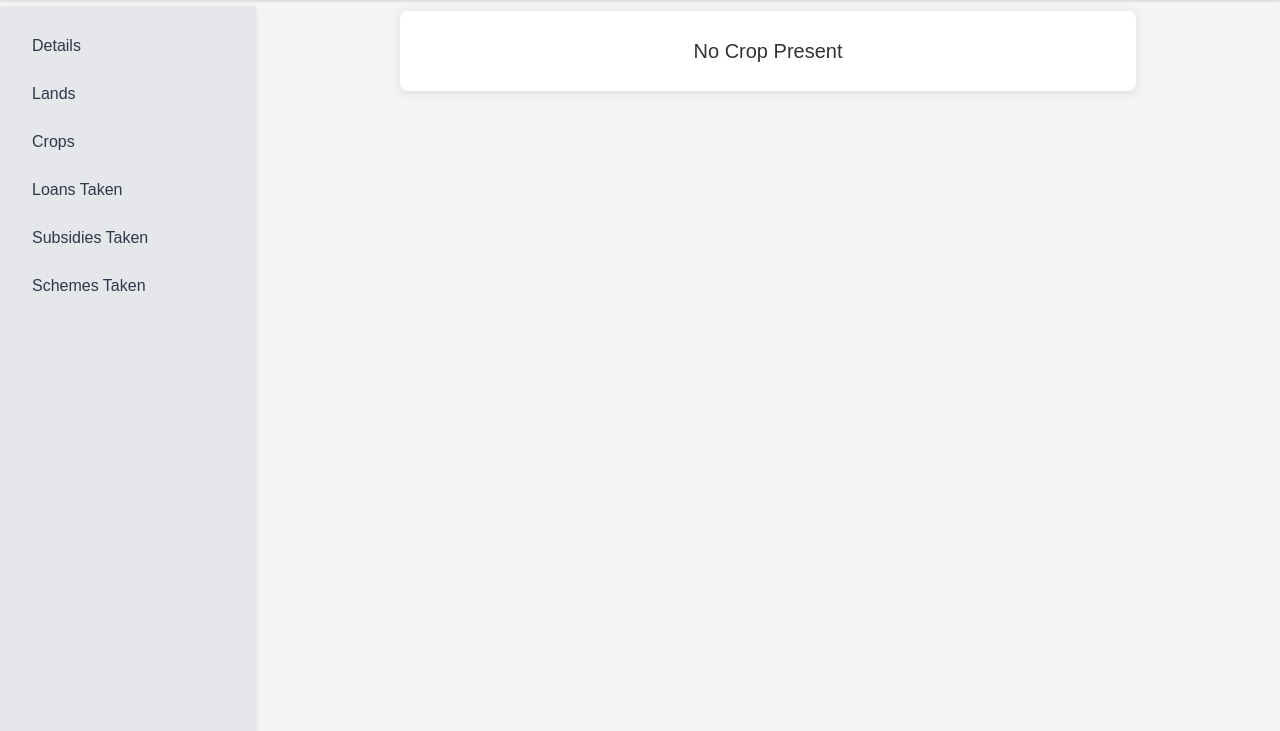
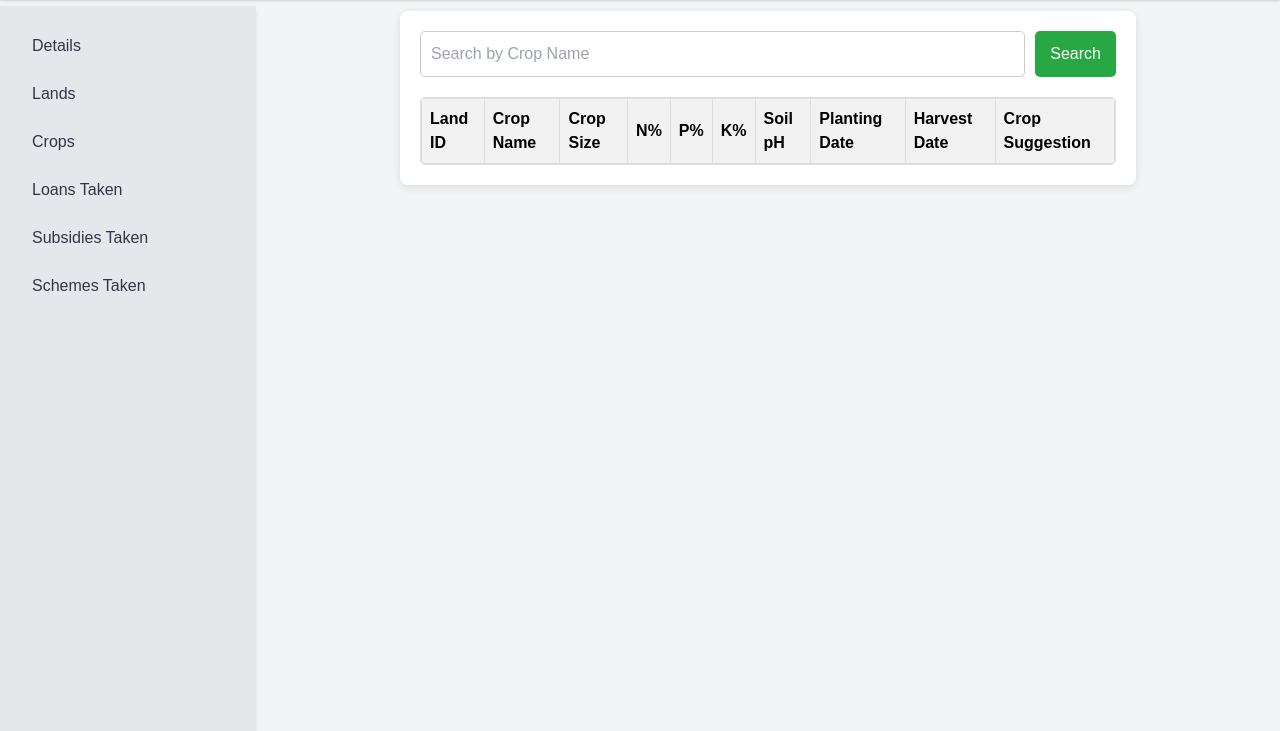
Before and after one commit to prudhvi-machana/Agrinexus, a Flask app: page /farmer_crops in a window 1280 px wide. Shown: the part 69-800 px from the top of the page. Run offline with Flask 3, Linux system fonts and the light colour scheme; the visitor is signed in with stand-in values (Sample User, id 1); data that the repository does not hold is empty; some libraries are stand-ins or nearby versions.

Commit message:
Update farmer_crops.html

```diff
--- a/templates/farmer_crops.html
+++ b/templates/farmer_crops.html
@@ -1,7 +1,6 @@
-
 {% extends "base4.html" %}
 
-{% block title %}Farmer Lands{% endblock %}
+{% block title %}Farmer Crops{% endblock %}
 
 {% block extra_css %}
     <link rel="stylesheet" href="{{ url_for('static', filename='css/manage_crops.css') }}">
@@ -21,14 +20,6 @@
             </div>
         {% endif %}
     {% endwith %}
-
-    <!-- Check if crops is empty -->
-    {% if not crops %}
-        <!-- Message for No Crop Found -->
-        <div class="no-crops-message" style="text-align: center; margin: 5px 0;">
-            <h2 style="font-size: 20px; color: #333;">No Crop Present</h2>
-        </div>
-    {% else %}
 
     <!-- Search Form -->
     <form id="search-form" action="{{ url_for('farmer_crops', aadhar_id=farmer['aadhar_id']) }}" method="GET" class="search-form">
@@ -70,7 +61,5 @@
                 </tbody>
             </table>
         </div>
-    {% endif %}
-
 </div>
 {% endblock %}
```
Lines whose indentation alone changed are shown as unchanged.
